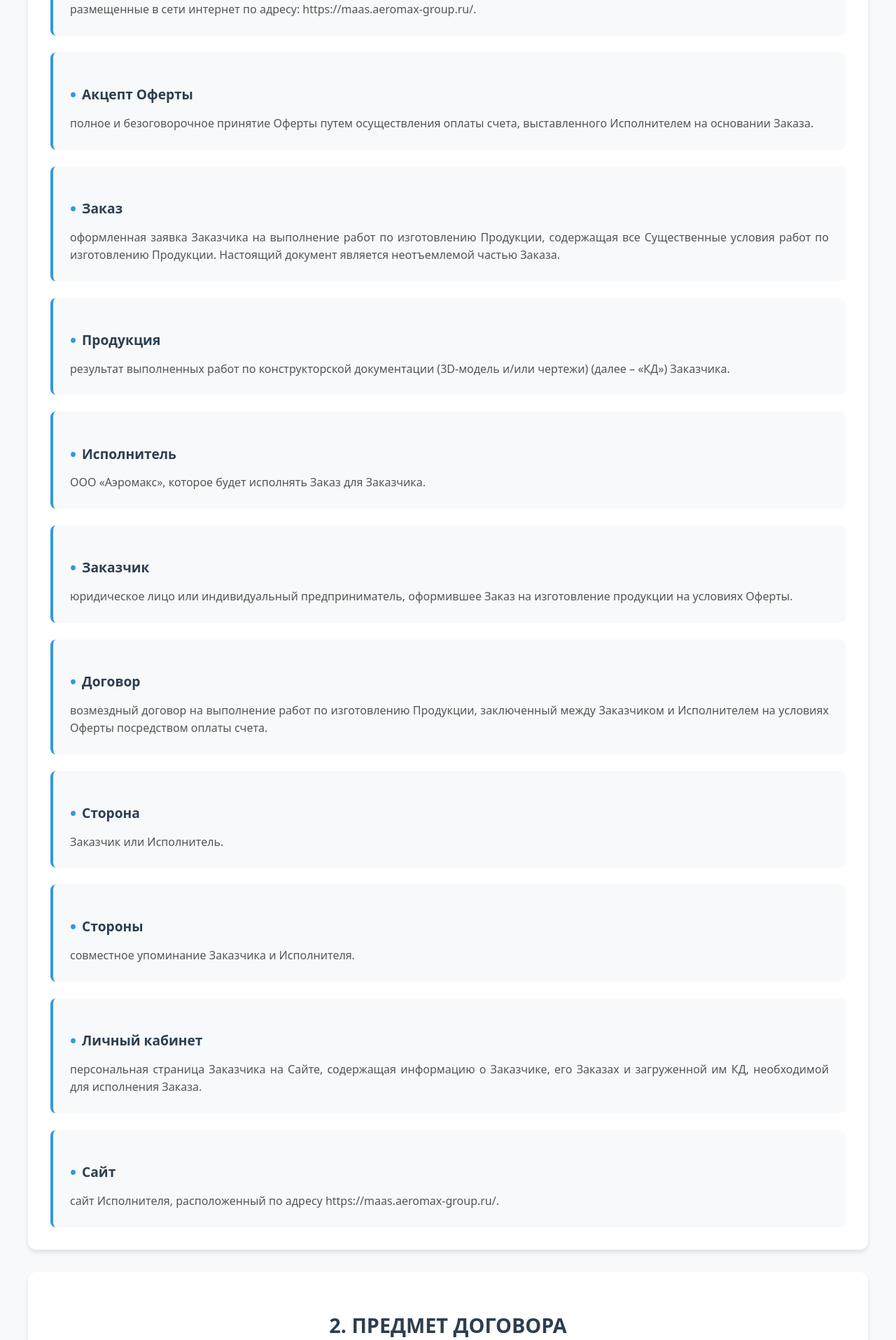
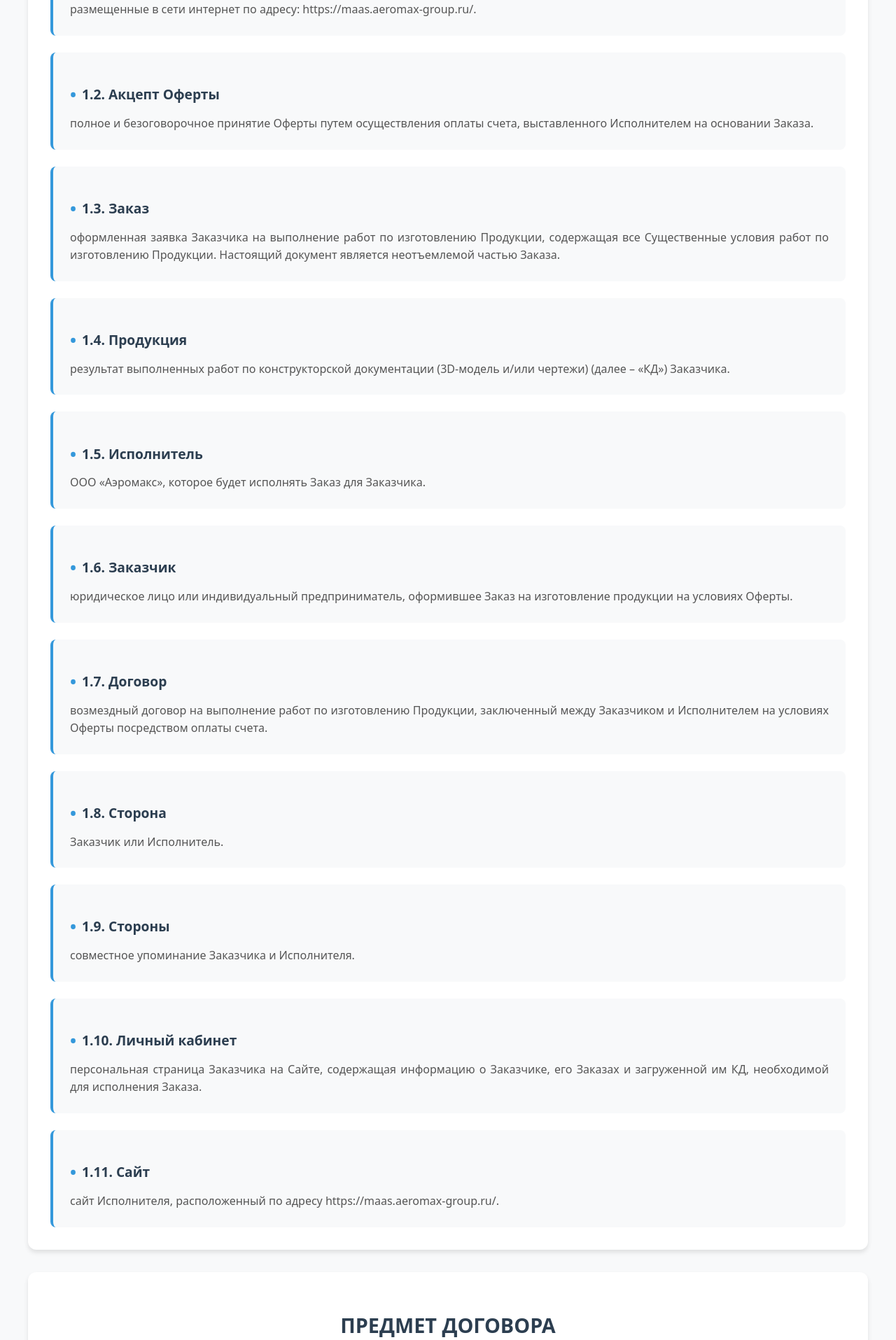
Before and after one commit to js-owl/maas-front, a Vue app: page /license in a window 1280 px wide. Shown: the part 645-2560 px from the top of the page at 70% size. Built offline with nearby package versions, Linux system fonts and the light colour scheme.

Commit message:
Update LicensePage.vue to standardize section headings with numbering for enhanced clarity. Adjusted references throughout the document to align with the new structure, improving the organization of terms and conditions.

```diff
--- a/src/pages/LicensePage.vue
+++ b/src/pages/LicensePage.vue
@@ -19,70 +19,70 @@
           </div>
 
           <div class="term-item">
-            <h3 class="term-name">Акцепт Оферты</h3>
+            <h3 class="term-name">1.2. Акцепт Оферты</h3>
             <p class="term-definition">
               полное и безоговорочное принятие Оферты путем осуществления оплаты счета, выставленного Исполнителем на основании Заказа.
             </p>
           </div>
 
           <div class="term-item">
-            <h3 class="term-name">Заказ</h3>
+            <h3 class="term-name">1.3. Заказ</h3>
             <p class="term-definition">
               оформленная заявка Заказчика на выполнение работ по изготовлению Продукции, содержащая все Существенные условия работ по изготовлению Продукции. Настоящий документ является неотъемлемой частью Заказа.
             </p>
           </div>
 
           <div class="term-item">
-            <h3 class="term-name">Продукция</h3>
+            <h3 class="term-name">1.4. Продукция</h3>
             <p class="term-definition">
               результат выполненных работ по конструкторской документации (3D-модель и/или чертежи) (далее – «КД») Заказчика.
             </p>
           </div>
 
           <div class="term-item">
-            <h3 class="term-name">Исполнитель</h3>
+            <h3 class="term-name">1.5. Исполнитель</h3>
             <p class="term-definition">
               ООО «Аэромакс», которое будет исполнять Заказ для Заказчика.
             </p>
           </div>
 
           <div class="term-item">
-            <h3 class="term-name">Заказчик</h3>
+            <h3 class="term-name">1.6. Заказчик</h3>
             <p class="term-definition">
               юридическое лицо или индивидуальный предприниматель, оформившее Заказ на изготовление продукции на условиях Оферты.
             </p>
           </div>
 
           <div class="term-item">
-            <h3 class="term-name">Договор</h3>
+            <h3 class="term-name">1.7. Договор</h3>
             <p class="term-definition">
               возмездный договор на выполнение работ по изготовлению Продукции, заключенный между Заказчиком и Исполнителем на условиях Оферты посредством оплаты счета.
             </p>
           </div>
 
           <div class="term-item">
-            <h3 class="term-name">Сторона</h3>
+            <h3 class="term-name">1.8. Сторона</h3>
             <p class="term-definition">
               Заказчик или Исполнитель.
             </p>
           </div>
 
           <div class="term-item">
-            <h3 class="term-name">Стороны</h3>
+            <h3 class="term-name">1.9. Стороны</h3>
             <p class="term-definition">
               совместное упоминание Заказчика и Исполнителя.
             </p>
           </div>
 
           <div class="term-item">
-            <h3 class="term-name">Личный кабинет</h3>
+            <h3 class="term-name">1.10. Личный кабинет</h3>
             <p class="term-definition">
               персональная страница Заказчика на Сайте, содержащая информацию о Заказчике, его Заказах и загруженной им КД, необходимой для исполнения Заказа.
             </p>
           </div>
 
           <div class="term-item">
-            <h3 class="term-name">Сайт</h3>
+            <h3 class="term-name">1.11. Сайт</h3>
             <p class="term-definition">
               сайт Исполнителя, расположенный по адресу https://maas.aeromax-group.ru/.
             </p>
@@ -92,7 +92,7 @@
 
       <!-- ПРЕДМЕТ ДОГОВОРА -->
       <section class="offer-section">
-        <h2 class="section-title">2. ПРЕДМЕТ ДОГОВОРА</h2>
+        <h2 class="section-title">ПРЕДМЕТ ДОГОВОРА</h2>
 
         <div class="content-list">
           <p class="content-item">
@@ -123,7 +123,7 @@
 
       <!-- ПРАВИЛА ОФОРМЛЕНИЯ И СОГЛАСОВАНИЯ ЗАКАЗА -->
       <section class="offer-section">
-        <h2 class="section-title">3. ПРАВИЛА ОФОРМЛЕНИЯ И СОГЛАСОВАНИЯ ЗАКАЗА</h2>
+        <h2 class="section-title">ПРАВИЛА ОФОРМЛЕНИЯ И СОГЛАСОВАНИЯ ЗАКАЗА</h2>
 
         <div class="content-list">
           <p class="content-item">
@@ -149,7 +149,7 @@
           <div class="content-item">
             <p>Заказ может быть отменен Исполнителем в одностороннем порядке с уведомлением Заказчика через Личный кабинет в следующих случаях:</p>
             <ul class="nested-list">
-              <li>Заказчик не оплатил Заказ в течение срока, указанного в п. 4.4 Договора;</li>
+              <li>Заказчик не оплатил Заказ в течение срока, указанного в п. 3.4 Договора;</li>
               <li>Заказ невозможно выполнить Исполнителем согласно требованиям Заказчика. При этом возврат средств со стороны Исполнителя осуществляется на счет Заказчика в течении 10 (десяти) рабочих дней с даты поступления средств на счет Исполнителя.</li>
             </ul>
           </div>
@@ -162,7 +162,7 @@
 
       <!-- ОПЛАТА ЗАКАЗА -->
       <section class="offer-section">
-        <h2 class="section-title">4. ОПЛАТА ЗАКАЗА</h2>
+        <h2 class="section-title">ОПЛАТА ЗАКАЗА</h2>
 
         <div class="content-list">
           <p class="content-item">
@@ -178,7 +178,7 @@
           </p>
 
           <p class="content-item">
-            Моментом исполнения обязательства Заказчика по оплате Счета является зачисление 100% (Сто процентов) от стоимости Заказа на расчетный счет Исполнителя в течение срока, указанно в п. 4.4 Договора.
+            Моментом исполнения обязательства Заказчика по оплате Счета является зачисление 100% (Сто процентов) от стоимости Заказа на расчетный счет Исполнителя в течение срока, указанно в п. 3.4 Договора.
           </p>
 
           <p class="content-item">
@@ -193,7 +193,7 @@
 
       <!-- КАЧЕСТВО РАБОТ И ГАРАНТИЙНЫЕ ОБЯЗАТЕЛЬСТВА -->
       <section class="offer-section">
-        <h2 class="section-title">5. КАЧЕСТВО РАБОТ И ГАРАНТИЙНЫЕ ОБЯЗАТЕЛЬСТВА</h2>
+        <h2 class="section-title">КАЧЕСТВО РАБОТ И ГАРАНТИЙНЫЕ ОБЯЗАТЕЛЬСТВА</h2>
 
         <div class="content-list">
           <p class="content-item">
@@ -231,7 +231,7 @@
 
       <!-- ДОСТАВКА ПРОДУКЦИИ -->
       <section class="offer-section">
-        <h2 class="section-title">6. ДОСТАВКА ПРОДУКЦИИ</h2>
+        <h2 class="section-title">ДОСТАВКА ПРОДУКЦИИ</h2>
 
         <div class="content-list">
           <p class="content-item">
@@ -270,7 +270,7 @@
 
       <!-- РЕКЛАМАЦИИ -->
       <section class="offer-section">
-        <h2 class="section-title">7. РЕКЛАМАЦИИ</h2>
+        <h2 class="section-title">РЕКЛАМАЦИИ</h2>
 
         <div class="content-list">
           <p class="content-item">
@@ -337,7 +337,7 @@
 
       <!-- УСЛОВИЯ О КОНФИДЕНЦИАЛЬНОСТИ -->
       <section class="offer-section">
-        <h2 class="section-title">8. УСЛОВИЯ О КОНФИДЕНЦИАЛЬНОСТИ</h2>
+        <h2 class="section-title">УСЛОВИЯ О КОНФИДЕНЦИАЛЬНОСТИ</h2>
 
         <div class="content-list">
           <p class="content-item">
@@ -348,7 +348,7 @@
 
       <!-- ОТВЕТСТВЕННОСТЬ СТОРОН -->
       <section class="offer-section">
-        <h2 class="section-title">9. ОТВЕТСТВЕННОСТЬ СТОРОН</h2>
+        <h2 class="section-title">ОТВЕТСТВЕННОСТЬ СТОРОН</h2>
 
         <div class="content-list">
           <p class="content-item">
@@ -375,7 +375,7 @@
 
       <!-- ПОРЯДОК УРЕГУЛИРОВАНИЯ СПОРОВ -->
       <section class="offer-section">
-        <h2 class="section-title">10. ПОРЯДОК УРЕГУЛИРОВАНИЯ СПОРОВ</h2>
+        <h2 class="section-title">ПОРЯДОК УРЕГУЛИРОВАНИЯ СПОРОВ</h2>
 
         <div class="content-list">
           <p class="content-item">
@@ -390,7 +390,7 @@
 
       <!-- АНТИКОРРУПЦИОННАЯ ОГОВОРКА -->
       <section class="offer-section">
-        <h2 class="section-title">11. АНТИКОРРУПЦИОННАЯ ОГОВОРКА</h2>
+        <h2 class="section-title">АНТИКОРРУПЦИОННАЯ ОГОВОРКА</h2>
 
         <div class="content-list">
           <p class="content-item">
@@ -413,7 +413,7 @@
 
       <!-- ОБРАБОТКА ПЕРСОНАЛЬНЫХ ДАННЫХ -->
       <section class="offer-section">
-        <h2 class="section-title">12. ОБРАБОТКА ПЕРСОНАЛЬНЫХ ДАННЫХ</h2>
+        <h2 class="section-title">ОБРАБОТКА ПЕРСОНАЛЬНЫХ ДАННЫХ</h2>
 
         <div class="content-list">
           <p class="content-item">
@@ -428,7 +428,7 @@
 
       <!-- ПРОЧИЕ ПОЛОЖЕНИЯ -->
       <section class="offer-section">
-        <h2 class="section-title">13. ПРОЧИЕ ПОЛОЖЕНИЯ</h2>
+        <h2 class="section-title">ПРОЧИЕ ПОЛОЖЕНИЯ</h2>
 
         <div class="content-list">
           <p class="content-item">
@@ -488,7 +488,7 @@
 
       <!-- РЕКВИЗИТЫ ИСПОЛНИТЕЛЯ -->
       <section class="offer-section">
-        <h2 class="section-title">14. РЕКВИЗИТЫ ИСПОЛНИТЕЛЯ</h2>
+        <h2 class="section-title">РЕКВИЗИТЫ ИСПОЛНИТЕЛЯ</h2>
 
         <div class="executor-details">
           <div class="detail-item">
```
